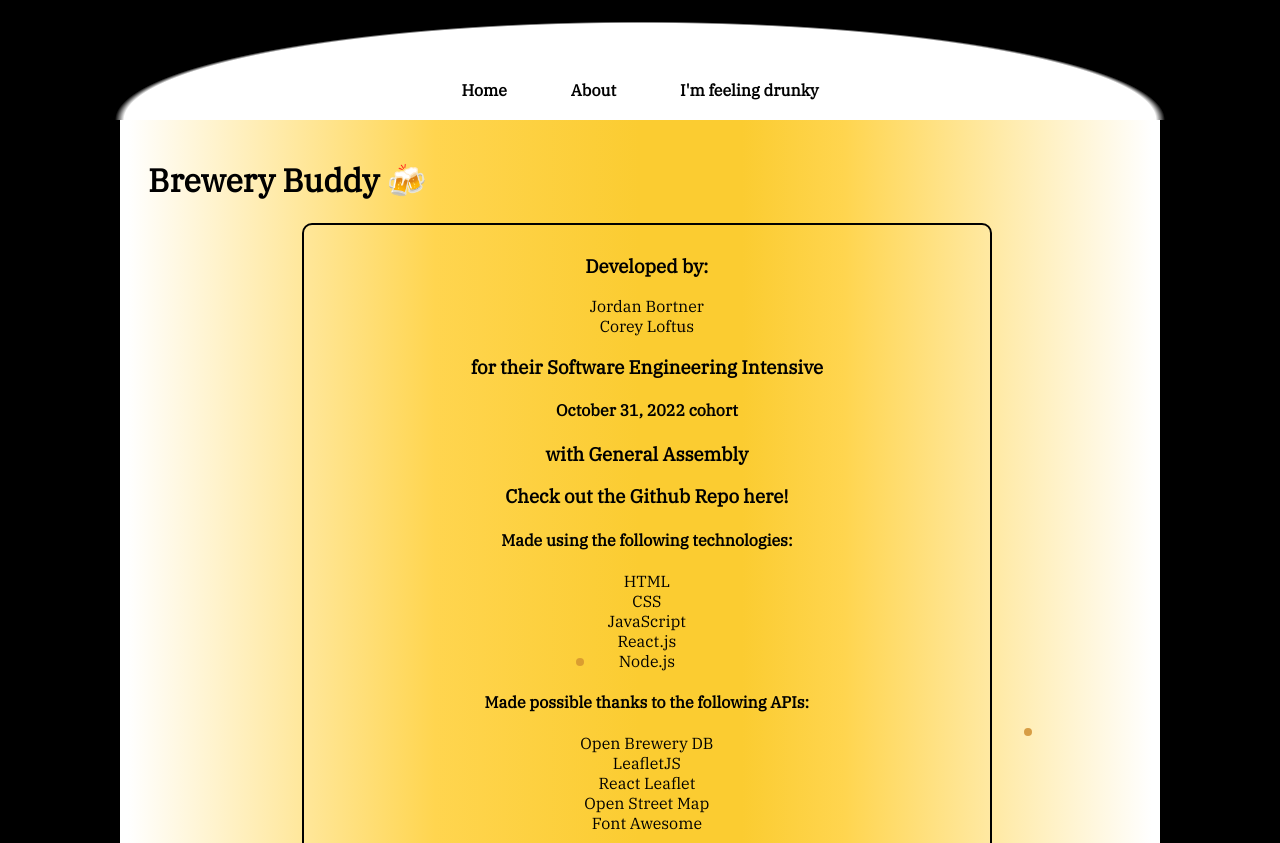
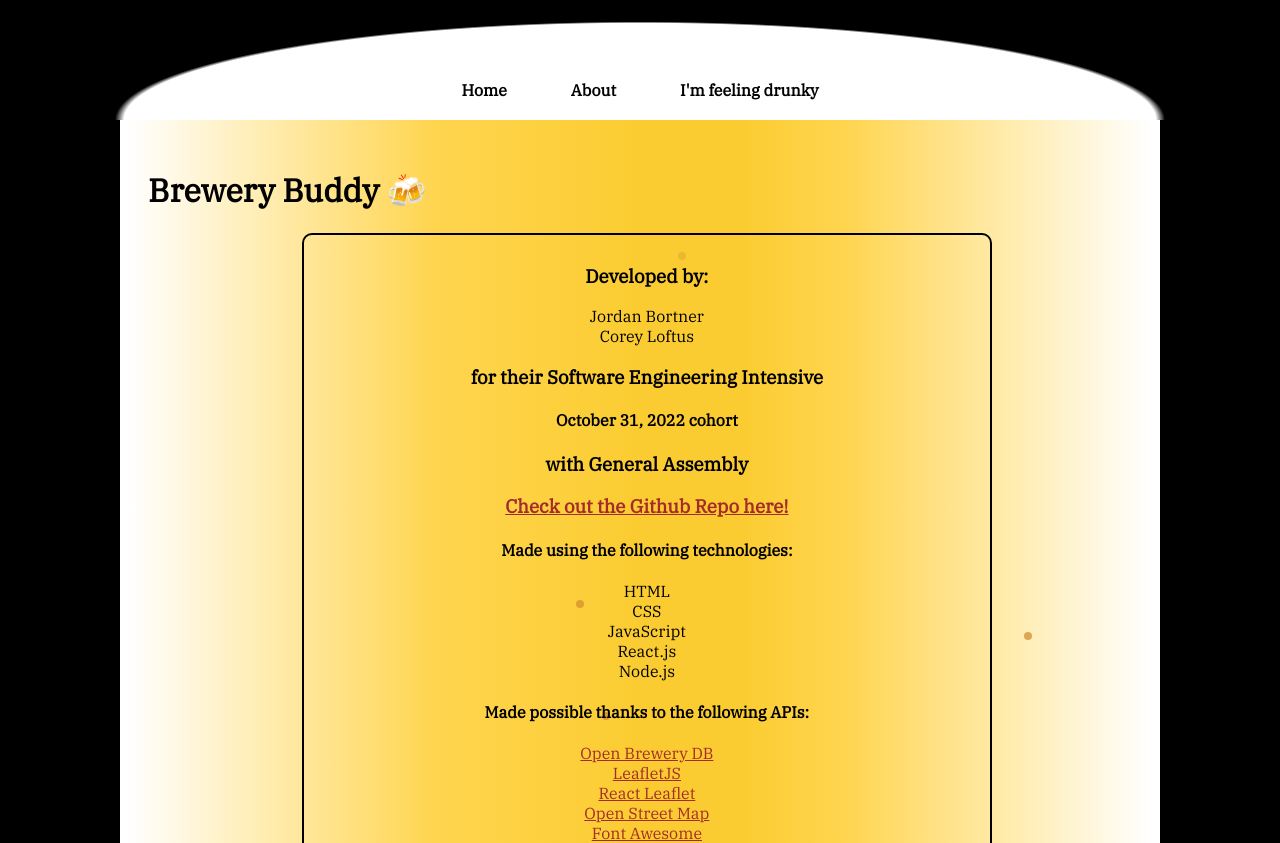
Before and after one commit to jordbort/project-2-brewery-app, a React (Create React App) app: page /about in a window 1280 px wide. Shown: the top 843 px of the page. Built offline with nearby package versions, Linux system fonts and the light colour scheme.

Commit message:
Finished overhaul first draft and added additional icons

```diff
--- a/src/About.css
+++ b/src/About.css
@@ -1,7 +1,3 @@
-a {
-    color: brown;
-    text-decoration: underline;
-}
 .about-container {
     text-align: center;
     padding: 10px;
@@ -12,10 +8,26 @@ a {
     left: 17%;
     z-index: 2;
 }
-.about-container > ul {
+.about-container ul {
     margin: 10;
     padding: 0;
 }
-.about-container > ul > li {
+.about-container ul li {
     list-style-type: none;
 }
+.about-container a {
+    color: brown;
+    text-decoration: underline;
+}
+.about-container a:link {
+    color: brown;
+    text-decoration: underline;
+}
+.about-container a:visited {
+    color: brown;
+    text-decoration: underline;
+}
+.about-container a:hover {
+    color: brown;
+    text-decoration: underline;
+}
--- a/src/App.css
+++ b/src/App.css
@@ -38,8 +38,8 @@ body {
     /* margin-top: 120px; */
     /* padding-top: 120px; */
     /* padding-left: 10px; */
-    margin: 0;
-    padding: 130px 0 0 20px;
+    padding: 0;
+    margin: 140px 0 0 20px;
 }
 .nav {
     /* border: 1px solid red; */
--- a/src/App.js
+++ b/src/App.js
@@ -7,7 +7,7 @@ import Nav from './components/Nav'
 // React tools
 import { Route, Routes } from "react-router-dom"
 import { library } from '@fortawesome/fontawesome-svg-core'
-import { faMapLocationDot } from '@fortawesome/free-solid-svg-icons'
+import { faMapLocationDot, faBeerMugEmpty, faGear } from '@fortawesome/free-solid-svg-icons'
 
 // Pages
 import Home from './pages/Home'
@@ -15,9 +15,9 @@ import About from './pages/About'
 import Brewery from './pages/Brewery'
 
 function App() {
-    library.add(faMapLocationDot)
+    library.add(faMapLocationDot, faBeerMugEmpty, faGear)
     return (
-        <div>
+        <>
             <Nav />
             <div className="App-container">
                 <div className="beer-glass">
@@ -37,7 +37,7 @@ function App() {
                     <div className="inner-bubbles inner-bubble-6"></div>
                 </div>
             </div>
-        </div>
+        </>
     )
 }
 
--- a/src/Brewery.css
+++ b/src/Brewery.css
@@ -1,14 +1,19 @@
 .brewery-container {
-    display:flex;
+    display: flex;
     justify-content: space-evenly;
-    margin:20px;
-    z-index: 2;
-  }
-  .map-container{
-    padding:10px;
-    height:350px;
-    width:350px;
-  }
-  .brewery-name{
-    font-size:30px;
-  }
+    margin: 20px;
+    /* z-index: 2; */
+}
+.map-container {
+    padding: 10px;
+    height: 350px;
+    width: 350px;
+}
+.empty-mug {
+    transform: rotate(-135deg);
+    color: #AAAAAA;
+}
+.brewery-name {
+    font-family: 'Special Elite', cursive;
+    font-size: 30px;
+}
--- a/src/Home.css
+++ b/src/Home.css
@@ -193,6 +193,9 @@ input[type=text], button, select {
     transform: rotate(-10deg);
     /* align-self: center; */
 }
+.loading {
+    color: #888888;
+}
 .micro {
     background-color: aqua;
     display: visible;
--- a/src/components/SearchResults.js
+++ b/src/components/SearchResults.js
@@ -69,7 +69,7 @@ const SearchResults = (props) => {
         return (
             <>
                 {/* <h4>*⬇ START OF SEARCH RESULTS PAGE ⬇*</h4> */}
-                <h1>Loading search results...</h1>
+                <h2 className="loading"><FontAwesomeIcon icon="fa-solid fa-gear" size="1x" className="fa-spin" /> Loading search results...</h2>
             </>
         )
     }
--- a/src/components/Welcome.js
+++ b/src/components/Welcome.js
@@ -1,12 +1,12 @@
 const Welcome = (props) => {
     return (
         <>
-            <h4>*⬇ START OF WELCOME COMPONENT ⬇*</h4>
+            {/* <h4>*⬇ START OF WELCOME COMPONENT ⬇*</h4> */}
             <div className="welcome">
                 <h2>Welcome to our website!</h2>
                 <p>Use the search component below!</p>
             </div>
-            <h4>*⬆ END OF WELCOME COMPONENT ⬆*</h4>
+            {/* <h4>*⬆ END OF WELCOME COMPONENT ⬆*</h4> */}
         </>
     )
 }
--- a/src/pages/Brewery.js
+++ b/src/pages/Brewery.js
@@ -2,8 +2,8 @@ import '../Brewery.css'
 
 import { useState, useEffect, useCallback } from "react"
 import { useParams } from "react-router"
+import { FontAwesomeIcon } from '@fortawesome/react-fontawesome'
 import Map from "../components/Map"
-import '../Brewery.css'
 
 const Brewery = (props) => {
     const [ brewery, setBrewery ] = useState([])
@@ -19,7 +19,7 @@ const Brewery = (props) => {
         const newNum = randNum()
         setRandomNumber(newNum)
         const randURL = `https://api.openbrewerydb.org/breweries/?page=${newNum}&per_page=1`
-        // console.log('randURL is', randURL)
+        console.log('randURL is', randURL)
         fetch (randURL)
         .then ((res) => res.json())
         .then ((data) => setRandomBreweryState(data))
@@ -63,17 +63,17 @@ const Brewery = (props) => {
                 <button onClick={handleClick}>Random Brewery</button>
             <div className="brewery-container">
                 <div>
-                    <h3>{ name }</h3>
-                    <p>{ street }</p>
-                    { city ? <p>{city}, {state} {postal_code}</p> : null }
-                    <p>{ country }</p>
-                    { phone ? <p>{phone}</p> : null }
-                    { website_url ? <p><a href={website_url} target="_blank" rel="noreferrer">{website_url}</a></p> : null}
-                    { updated_at ? <h4>last updated on: <br/>{updated_at}</h4> : null}
+                    <h3 className='brewery-name'>{name}</h3>
+                    <p>{street}</p>
+                    {city ? <p>{city}, {state} {postal_code}</p> : null}
+                    <p>{country}</p>
+                    {phone ? <p>{phone}</p> : null}
+                    {website_url ? <p><a href={website_url} target="_blank" rel="noreferrer">{website_url}</a></p> : null}
+                    {updated_at ? <p><em>Last updated on: {updated_at[8]+updated_at[9] + `/` + updated_at[5]+updated_at[6] + `/` + updated_at[0]+updated_at[1]+updated_at[2]+updated_at[3]}</em></p> : null}
                     </div>
-                    { latitude ? <div className="map-container">
+                    {latitude ? <div className="map-container">
                         <Map name={name} latitude={latitude} longitude={longitude} city={city} state={state} postal_code={postal_code}/>
-                    </div> : <div className="map-container"></div>}
+                    </div> : <div className="map-container"><FontAwesomeIcon icon="fa-solid fa-beer-mug-empty" size="10x" className="empty-mug" /></div>}
                 </div>
             </div>
         )
--- a/src/pages/Home.js
+++ b/src/pages/Home.js
@@ -41,7 +41,7 @@ const Home = (props) => {
                 <Routes>
                     <Route path="/" element={
                         <>
-                            {/* <Welcome/> */}
+                            <Welcome/>
                             <Search textInput={handleTextInput} radioClick={handleRadioClick} submitClick={handleSubmitClick} searchMethod={formState.searchMethodName} />
                         </>
                     }/>
```
